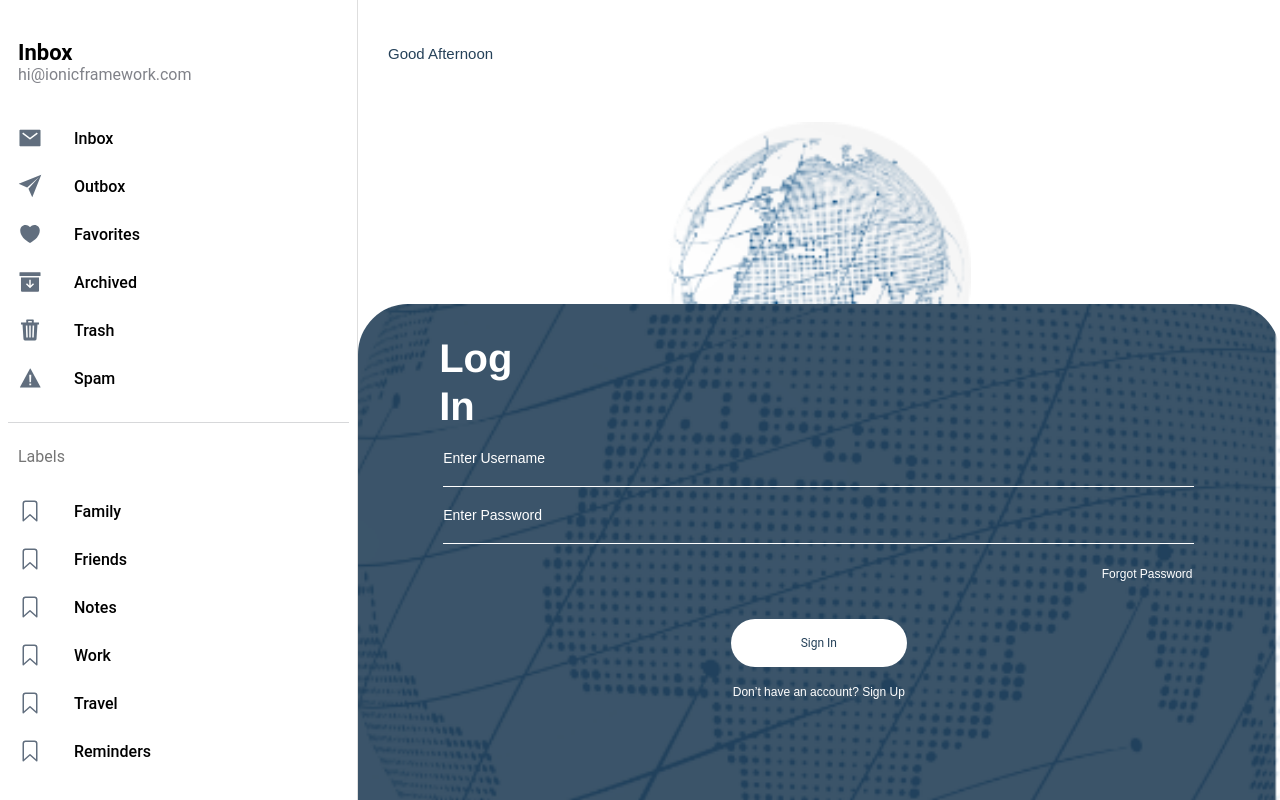
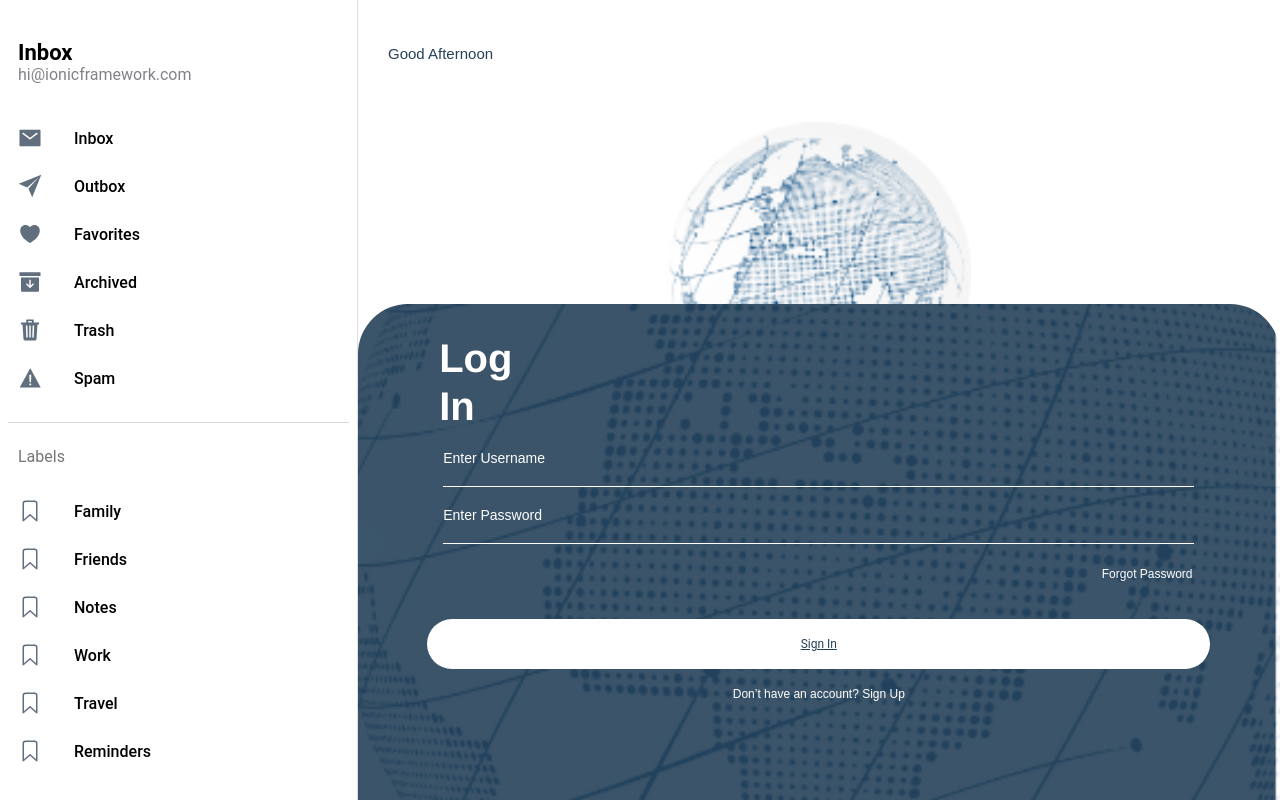
Before and after one commit to nwanoch/geolocation-app, a React (Create React App) app: page /Login in a window 1280 px wide. Built offline with nearby package versions, Linux system fonts and the light colour scheme; a web font is replaced by a local one.

Commit message:
routed between components

```diff
--- a/src/components/SignInComponents/BottomDiv/BottomDiv.tsx
+++ b/src/components/SignInComponents/BottomDiv/BottomDiv.tsx
@@ -112,7 +112,8 @@ function BottomDiv() {
             Forgot Password
           </Link>
           <div style={{ textAlign: "center", width: "100%" }}>
-            <button
+            <Link
+              to="/mapboard"
               onClick={handleSign}
               style={{
                 backgroundColor: "#fff",
@@ -126,7 +127,7 @@ function BottomDiv() {
               }}
             >
               Sign In
-            </button>{" "}
+            </Link>{" "}
             <Link
               to="/signup"
               style={{
```
